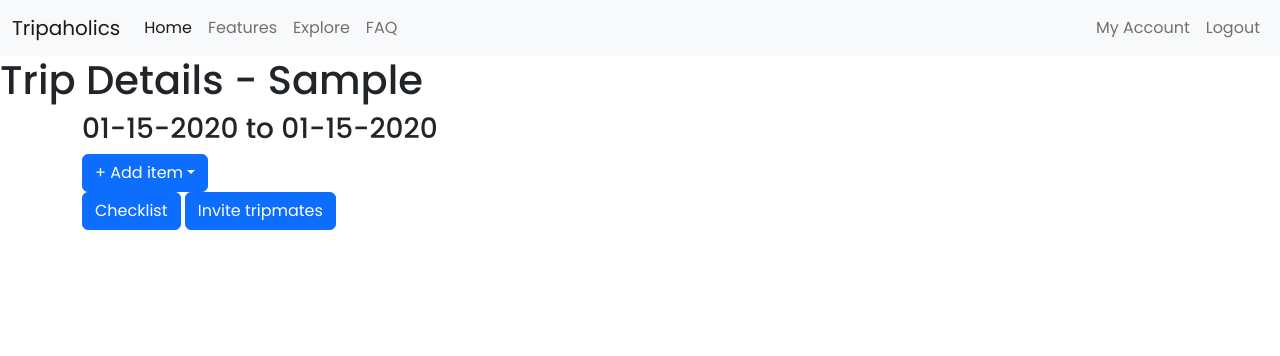
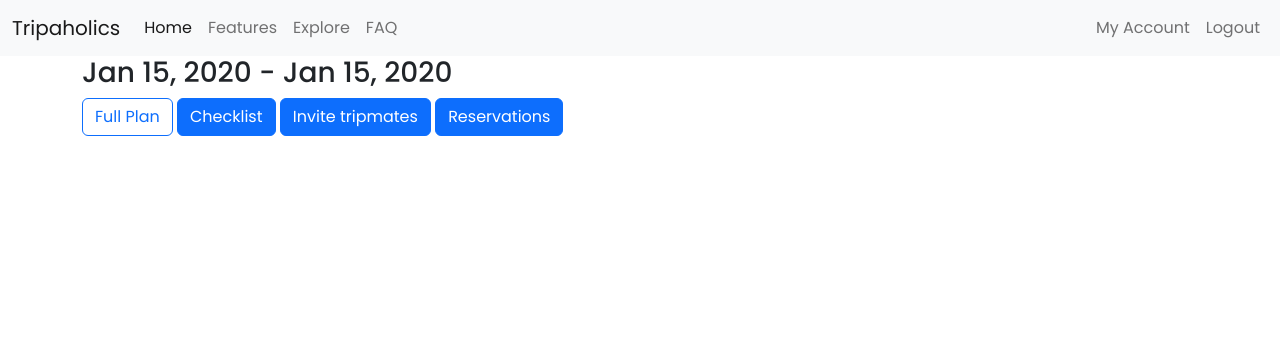
Before and after one commit to rdpfeifle/Travel-web-app, a Flask app: page /details in a window 1280 px wide. Shown: the top 356 px of the page. Run offline with Flask 3, Linux system fonts and the light colour scheme; the visitor is signed in with stand-in values (Sample User, id 1); tables that the repository leaves empty hold one stand-in row (values such as "Sample post"); some libraries are stand-ins or nearby versions.

Commit message:
Added modal buttons to details page

```diff
--- a/static/js/app.js
+++ b/static/js/app.js
@@ -18,3 +18,5 @@ flatpickr("input[type=datetime-local]", {
   altInput: true,
   altFormat: "F j, Y",
 });
+
+//---- details page ----//
--- a/templates/base.html
+++ b/templates/base.html
@@ -36,7 +36,7 @@
 
      <!-- Header -->
      {% block navbar %}
-     <nav class="navbar navbar-expand-lg bg-light">
+     <nav class="navbar navbar-expand-lg bg-light fixed-top">
         <div class="container-fluid">
             <button class="navbar-toggler" type="button" data-bs-toggle="collapse" data-bs-target="#navbarToggler" aria-controls="navbarToggler" aria-expanded="false" aria-label="Toggle navigation">
                 <span class="navbar-toggler-icon"></span>
@@ -48,13 +48,13 @@
                     <a class="nav-link active" aria-current="page" href="/#homepage">Home</a>
                    </li>
                    <li class="nav-item">
-                    <a href="#features" class="nav-link">Features</a>
+                    <a href="/#features" class="nav-link">Features</a>
                    </li>
                    <li class="nav-item">
-                    <a href="#explore" class="nav-link">Explore</a>
+                    <a href="/#explore" class="nav-link">Explore</a>
                    </li>
                    <li class="nav-item">
-                    <a href="#faq" class="nav-link">FAQ</a>
+                    <a href="/#faq" class="nav-link">FAQ</a>
                    </li>
                 </ul>
                 <!-- Right Side of Navbar starts here -->
--- a/templates/details.html
+++ b/templates/details.html
@@ -6,35 +6,131 @@
 {% block body %}
 
 {% if logged_in %}
-<h1>Trip Details - {{ trip.destination }}</h1>
 
 <div class="container">
 
     <div class="row">
-        <h3>{{ trip.start_date.strftime("%m-%d-%Y") }} to {{ trip.end_date.strftime("%m-%d-%Y") }}</h3>
-    </div>
-
-    <div class="dropdown show">
-        <a href="#" class="btn btn-primary dropdown-toggle" role="button" id="dropdownMenuLink" data-toggle="dropdown" aria-haspopup="true" aria-expanded="false">+ Add item</a>
-
-        <div class="dropdown-menu" aria-labelledby="dropdownMenuLink">
-            <a href="#" class="dropdown-item">Explore things to do</a>
-            <a href="#" class="dropdown-item">Add checklist</a>
-            <a href="#" class="dropdown-item">Add reservation</a>
-            <a href="#" class="dropdown-item">Invite tripmates</a>
+        <h1>Trip Details - {{ trip.destination }}</h1>
+        <h3>{{ trip.start_date.strftime("%b %d, %Y") }} - {{ trip.end_date.strftime("%b %d, %Y") }}</h3>
     </div>
 
 </div>
 
 
+<div class="container">
     <div class="row">
-        <div class="gap-2" id="trip-options">
-            <a href="" class="btn btn-primary" id="">Checklist</a>
-            <a href="" class="btn btn-primary" id="">Invite tripmates</a>
+        <div class="col-12">
+
+            <!-------------------- Plan - Button trigger modal -------------------->
+            <button type="button" class="btn btn-outline-primary">Full Plan</button>
+
+
+            <a href="#link" class="btn btn-primary" role="button">Checklist</a>
+
+            <!-------------------- Add Trip Mate - Button trigger modal -------------------->
+            <button type="button" class="btn btn-primary" data-bs-toggle="modal" data-bs-target="#inviteFriends">
+                Invite tripmates
+            </button>
+
+            <!-- Modal -->
+            <div class="modal fade" id="inviteFriends" tabindex="-1" role="dialog" aria-labelledby="inviteFriendsTitle" aria-hidden="true">
+                <div class="modal-dialog modal-dialog-centered" role="document">
+                <div class="modal-content text-center">
+                    <div class="modal-header">
+                    <h5 class="modal-title w-100" id="inviteFriendsMainTitle">Add tripmate</h5>
+                    <button type="button" class="btn btn-close" data-bs-dismiss="modal" aria-label="Close">
+                    </button>
+                    </div>
+
+                    <div class="modal-body">
+                    Your friends will be able to see and edit the trip.
+
+                        <div class="form-floating mb-3">
+                            <input type="email" name="friends-email" class="form-control" id="floatingInput" placeholder="email" required>
+                            <label for="floatingInput">Enter your friend's email</label>
+                        </div>
+
+                    </div>
+
+                    <div class="modal-footer">
+                    <button type="button" class="btn btn-primary w-100">Send invitation</button>
+                    </div>
+                </div>
+                </div>
+            </div>
+
+            <!-------------------- Add Reservation - Button trigger modal -------------------->
+            <button type="button" class="btn btn-primary" data-bs-toggle="modal" data-bs-target="#reservations">
+                Reservations
+            </button>
+
+            <!-- Modal - Reservations -->
+            <div class="modal fade" id="reservations" tabindex="-1" role="dialog" aria-labelledby="reservationsTitle" aria-hidden="true">
+                <div class="modal-dialog modal-dialog-centered" role="document">
+                    <div class="modal-content text-center">
+                        <div class="modal-header">
+                        <h5 class="modal-title w-100" id="reservationsMainTitle">Enter reservation details</h5>
+                        <button type="button" class="btn btn-close" data-bs-dismiss="modal" aria-label="Close">
+                        </button>
+                        </div>
+
+                        <div class="modal-body">
+                            <p>Reservation types include rental cars, hotels, etc.</p>
+
+                            <div class="row">
+                                <div class="col-12">
+                                    <div class="form-floating mb-3">
+                                        <input type="text" name="booking-confirmation" class="form-control" id="floatingInput" placeholder="bookingN" required>
+                                        <label for="floatingInput">Booking Confirmation #</label>
+                                    </div>
+                                </div>
+                            </div>
+
+                            <div class="row">
+                                <div class="col">
+                                    <div class="form-floating mb-3">
+                                        <input type="text" name="reservation-type" class="form-control" id="floatingInput" placeholder="reservation" required>
+                                        <label for="floatingInput">Reservation type</label>
+                                    </div>
+                                </div>
+                                <div class="col">
+                                    <div class="form-floating mb-3">
+                                        <input type="text" name="phone-number" class="form-control" id="floatingInput" placeholder="phone">
+                                        <label for="floatingInput">Phone number</label>
+                                    </div>
+                                </div>
+                            </div>
+
+                            <div class="row">
+                                <div class="col">
+                                    <div class="form-floating mb-3">
+                                        <input type="text" name="check-in-date" class="form-control" id="floatingInput" placeholder="checkin">
+                                        <label for="floatingInput">Check in date</label>
+                                    </div>
+                                </div>
+                                <div class="col">
+                                    <div class="form-floating mb-3">
+                                        <input type="text" name="check-out-date" class="form-control" id="floatingInput" placeholder="checkout">
+                                        <label for="floatingInput">Check out date</label>
+                                    </div>
                                 </div>
                             </div>
 
                         </div>
+
+                        <div class="modal-footer">
+                        <button type="button" class="btn btn-primary w-100">Save</button>
+                        </div>
+
+                    </div>
+                </div>
+            </div>
+
+
+        </div>
+    </div>
+</div>
+
 
 <!-- <h2 id="time-left"></h2> -->
 
```
Also changed, not shown: templates/homepage.html (+14 -3 lines). Lines whose indentation alone changed are shown as unchanged.
